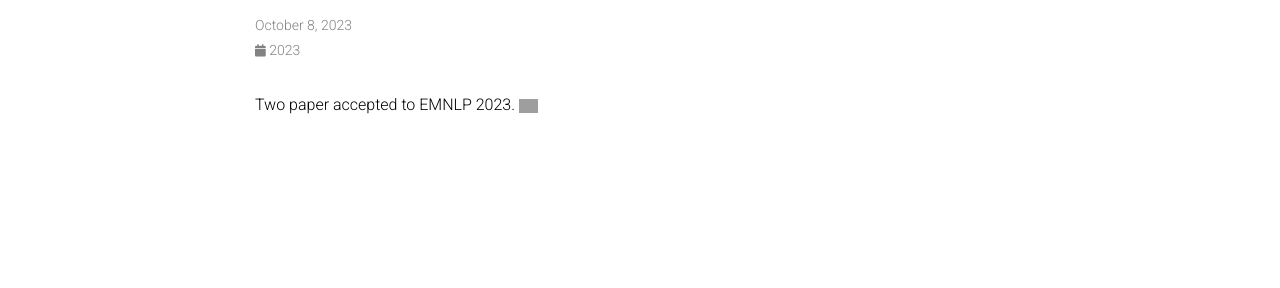
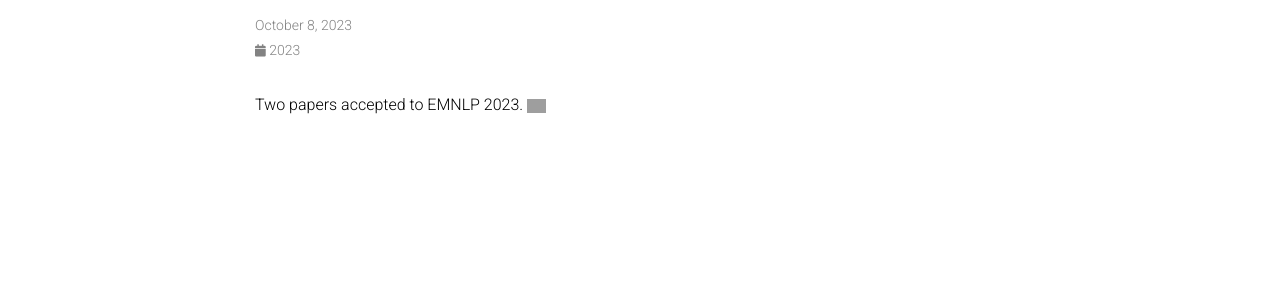
Before and after one commit to liuyanchen1015/liuyanchen1015.github.io, a Jekyll site: the page built from _news/announcement_3.md, in a window 1280 px wide. Shown: the part 145-433 px from the top of the page. Built offline with Jekyll 4.4.1, drawn with Linux system fonts in a browser that asks for light colours; comment, search, counter and statistics services are not loaded; a style sheet for code colours, icons or effects is not loaded; grey boxes are pictures that could not be loaded.

Commit message:
Update announcement_3.md

```diff
--- a/_news/announcement_3.md
+++ b/_news/announcement_3.md
@@ -4,4 +4,4 @@ date: 2023-10-08 10:00:00-0400
 inline: true
 ---
 
-Two paper accepted to EMNLP 2023. <img src="https://github.com/liuyanchen1015/liuyanchen1015.github.io/assets/43295960/5a3cf578-f7e4-4a6e-9a04-f0922c5e70d1" alt="drawing" width="19"/>
+Two papers accepted to EMNLP 2023. <img src="https://github.com/liuyanchen1015/liuyanchen1015.github.io/assets/43295960/5a3cf578-f7e4-4a6e-9a04-f0922c5e70d1" alt="drawing" width="19"/>
```
